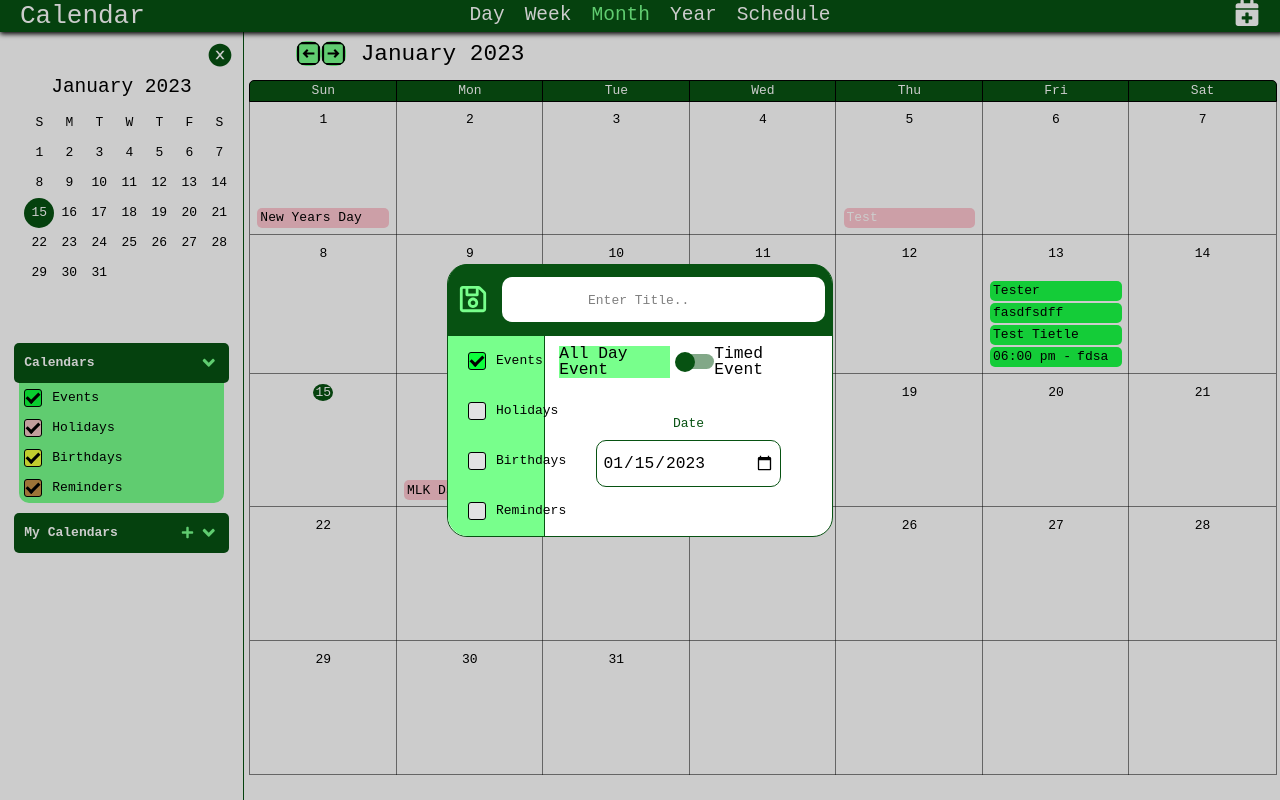
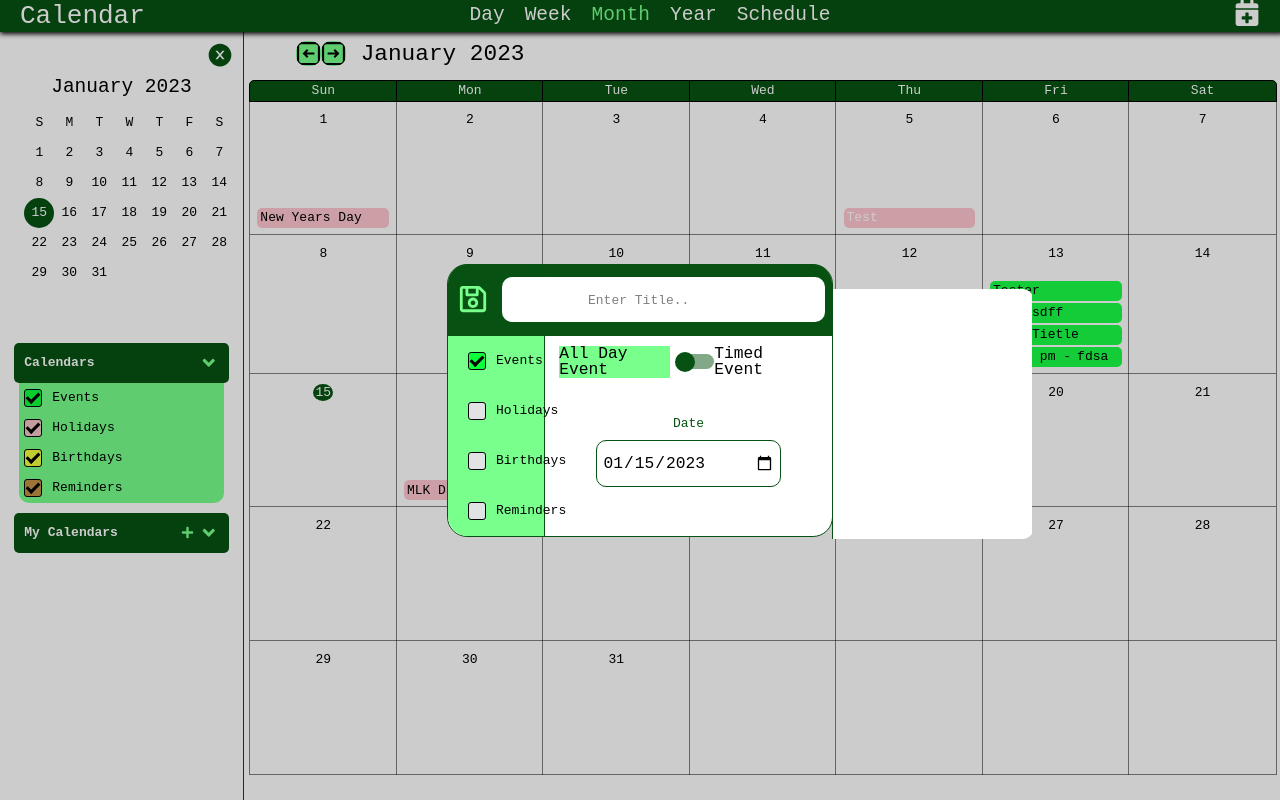
Before and after one commit to kraig-hebert/calendar, a React (Create React App) app: page / in a window 1280 px wide. Both pictures are taken after a click on the icon 1257 px from the left and 13 px from the top of the page. Built offline with nearby package versions, Linux system fonts and the light colour scheme; data requests are answered from the project's data file.

Commit message:
created IntervalDrawer component for adding events by interval....only the skeleton

```diff
--- a/src/components/common/modals/eventModal/EventModal.jsx
+++ b/src/components/common/modals/eventModal/EventModal.jsx
@@ -23,6 +23,7 @@ import TimeContainer from './timeContainer/TimeContainer';
 import UserConfirmDrawer from './userConfirmDrawer/UserConfirmDrawer';
 import UserAlertDrawer from './userAlertDrawer/UserAlertDrawer';
 import { useTheme } from 'react-jss';
+import IntertvalDrawer from './intervalDrawer/IntertvalDrawer';
 
 const EventModal = () => {
   const dispatch = useDispatch();
@@ -51,6 +52,8 @@ const EventModal = () => {
 
   const [userAlertOpen, setUserAlertOpen] = useState(false);
   const [alertList, setAlertList] = useState([]);
+
+  const [intervalOpen, setIntervalOpen] = useState(true);
 
   const cleanUpTime = (date) => {
     const newDate = date;
@@ -276,6 +279,10 @@ const EventModal = () => {
           setUserAlertOpen={setUserAlertOpen}
           alertList={alertList}
         />
+        <IntertvalDrawer
+          intervalOpen={intervalOpen}
+          setIntervalOpen={setIntervalOpen}
+        />
       </div>
     </div>
   );
--- /dev/null
+++ b/src/components/common/modals/eventModal/intervalDrawer/IntertvalDrawer.jsx
@@ -0,0 +1,41 @@
+import React from 'react';
+import PropTypes from 'prop-types';
+
+import { useStyles } from './styles';
+import { FaWindowClose } from 'react-icons/fa';
+
+const IntertvalDrawer = (props) => {
+  const { intervalOpen, setIntervalOpen } = props;
+
+  const setDrawerAnimation = () => {
+    if (intervalOpen) {
+      return {
+        width: '200px',
+        animationName: '$revealDrawer',
+      };
+    } else {
+      return {
+        width: '0',
+        animationName: '$hideDrawer',
+      };
+    }
+  };
+
+  const classes = useStyles(setDrawerAnimation());
+  const handleClose = () => setIntervalOpen(false);
+
+  return (
+    <div className={classes.drawerContainer}>
+      <div className={classes.drawerContent}>
+        <FaWindowClose className={classes.icon} onClick={handleClose} />
+      </div>
+    </div>
+  );
+};
+
+IntertvalDrawer.propTypes = {
+  intervalOpen: PropTypes.bool,
+  setIntervalOpen: PropTypes.func,
+};
+
+export default IntertvalDrawer;
--- /dev/null
+++ b/src/components/common/modals/eventModal/intervalDrawer/styles.js
@@ -0,0 +1,43 @@
+import { createUseStyles } from 'react-jss';
+
+export const useStyles = createUseStyles((theme) => ({
+  '@keyframes revealDrawer': {
+    '0%': { width: '0' },
+    '100%': { width: '200px' },
+  },
+  '@keyframes hideDrawer': {
+    '0%': { width: '200px' },
+    '100%': { width: '0' },
+  },
+  drawerContainer: (props) => ({
+    position: 'absolute',
+    width: props.width,
+    left: '100%',
+    top: '55%',
+    transform: 'translateY(-50%)',
+    animationName: props.animationName,
+    animationDuration: '.1s',
+    overflow: 'hidden',
+  }),
+  drawerContent: {
+    position: 'relative',
+    display: 'flex',
+    flexDirection: 'column',
+    justifyContent: 'center',
+    alignItems: 'center',
+    height: '250px',
+    width: '200px',
+    backgroundColor: theme.light.main,
+    borderLeft: `1px solid ${theme.primary.main}`,
+    borderTopRightRadius: '10px',
+    borderBottomRightRadius: '10px',
+  },
+  icon: {
+    position: 'absolute',
+    right: '5px',
+    top: '5px',
+    color: theme.light.main,
+    fontSize: '1.25rem',
+    cursor: 'pointer',
+  },
+}));
```
